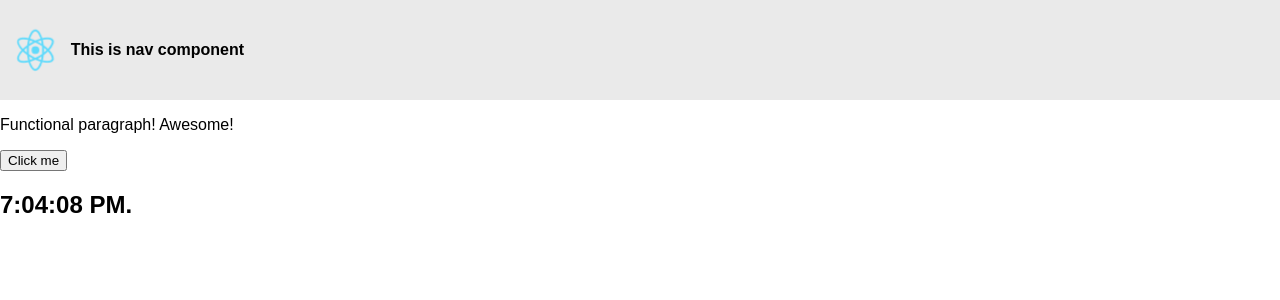
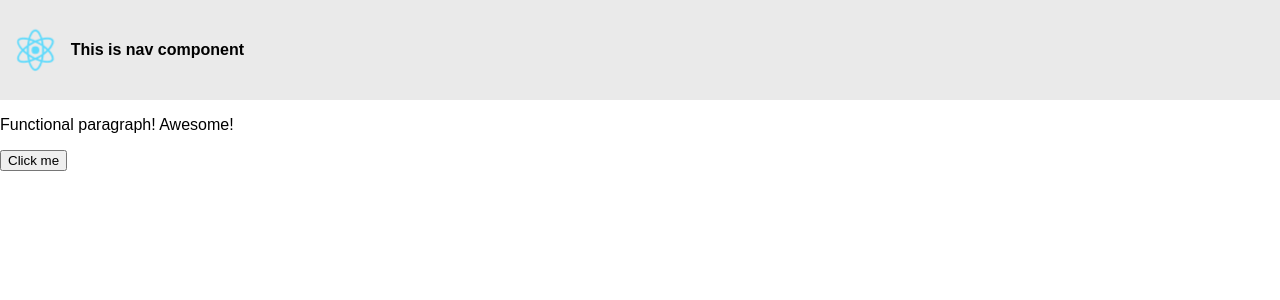
Before and after one commit to alexUXUI/react, a React (Create React App) app: page / in a window 1280 px wide. Shown: the top 300 px of the page. Built offline with nearby package versions, Linux system fonts and the light colour scheme.

Commit message:
removes ⏰

```diff
--- a/src/App.js
+++ b/src/App.js
@@ -1,7 +1,7 @@
 import React, { Component } from 'react'
+import ReactDOM from 'react-dom'
 import Nav from './Nav'
 import log from './utils/log'
-import clock from './clock/clock'
 import './App.css'
 
 const MakeP = props =>
@@ -23,8 +23,6 @@ const Markup = (
   </div>
 )
 
-setInterval(clock.Tick, 1000)
-
 class App extends Component {
   componentWillMount = () => log('about to render')
   componentDidMount = () => log('already rendered')
--- a/src/clock/clock.js
+++ /dev/null
@@ -1,22 +0,0 @@
-import React, { Component } from 'react'
-import ReactDOM from 'react-dom'
-
-function Clock(props) {
-  return (
-    <div>
-      <h2>{props.date.toLocaleTimeString()}.</h2>
-    </div>
-  );
-}
-
-function tick() {
-  return ReactDOM.render(
-    <Clock date={new Date()} />,
-    document.getElementById('timer')
-  );
-}
-
-module.exports = {
-  Clock: Clock,
-  Tick: tick
-}
```
Also changed, not shown: 1 other file (tests, documents, lock files or other folders).
